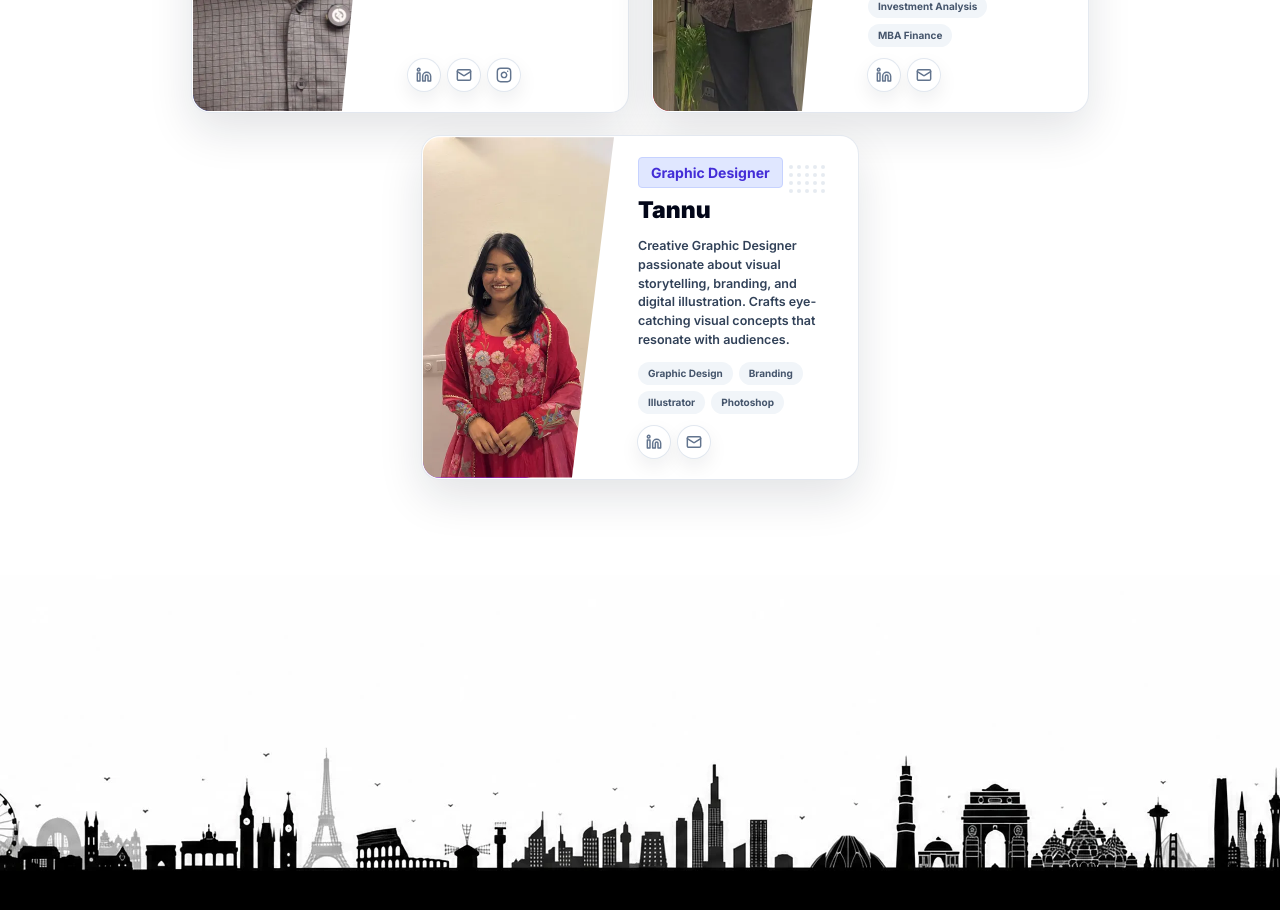
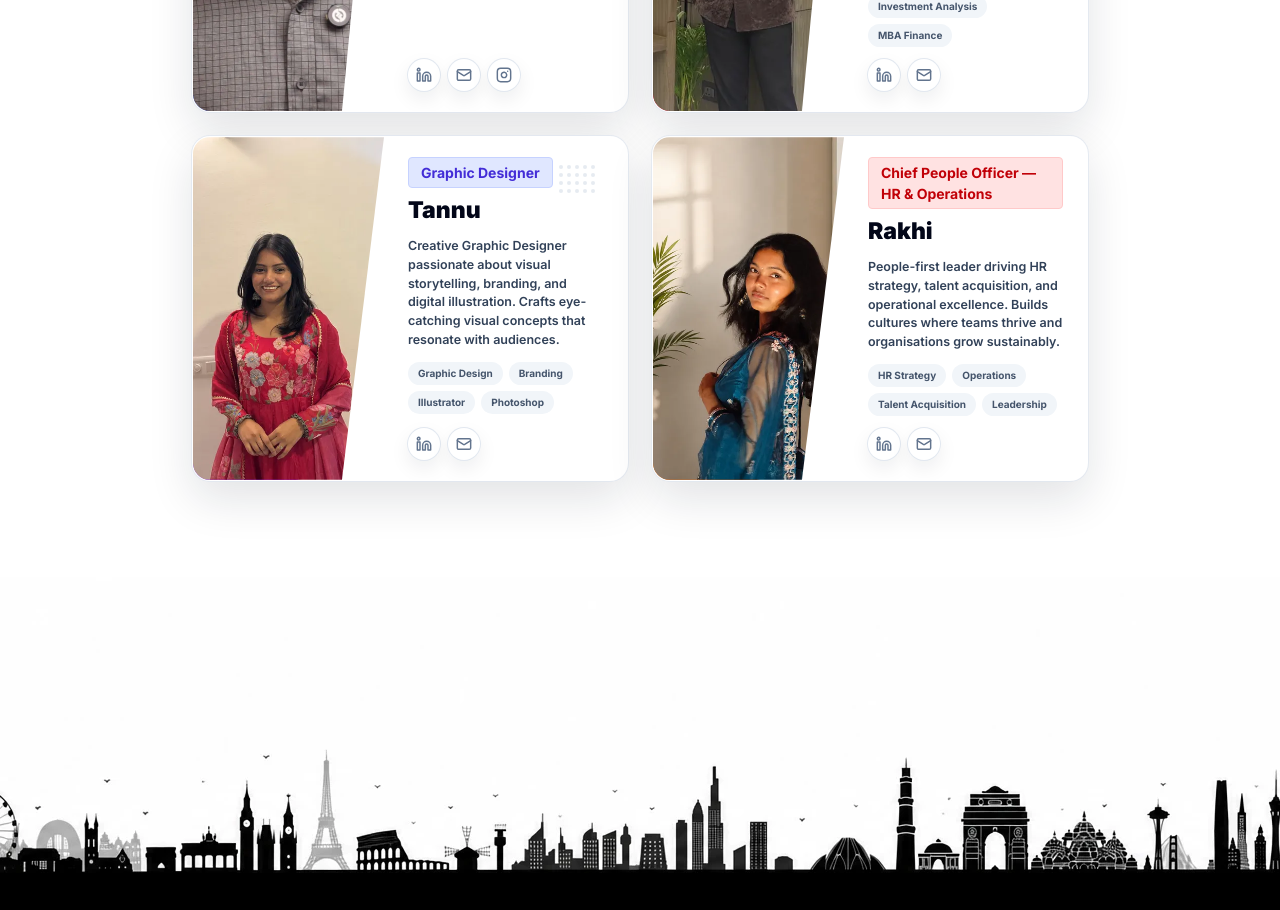
Before and after one commit to spritualrahul/IgniteX, a Next.js app in the folder my-app/: page /team in a window 1280 px wide. Shown: the part 2200-3110 px from the top of the page. Built offline with nearby package versions, Linux system fonts and the light colour scheme.

Commit message:
added team section

```diff
--- a/my-app/src/components/TeamSection.tsx
+++ b/my-app/src/components/TeamSection.tsx
@@ -251,6 +251,24 @@ export const teamMembers: TeamMember[] = [
       email: 'contact@ignitexsolution.com',
     },
   },
+  {
+    name: 'Rakhi',
+    role: 'Chief People Officer — HR & Operations',
+    image: {
+      src: '/images/team/Rakhi.webp',
+      width: 500,
+      height: 500,
+      alt: 'Rakhi - Chief People Officer, HR & Operations',
+      loading: 'lazy',
+    },
+    bio: 'People-first leader driving HR strategy, talent acquisition, and operational excellence. Builds cultures where teams thrive and organisations grow sustainably.',
+    skills: ['HR Strategy', 'Operations', 'Talent Acquisition', 'Leadership'],
+    imagePosition: 'center top',
+    social: {
+      linkedin: 'https://linkedin.com',
+      email: 'contact@ignitexsolution.com',
+    },
+  },
 ];
 
 const getTheme = (index: number, member: TeamMember) => member.theme ?? cardThemes[index % cardThemes.length];
```
Also changed, not shown: my-app/public/images/team/Rakhi.webp (added).
